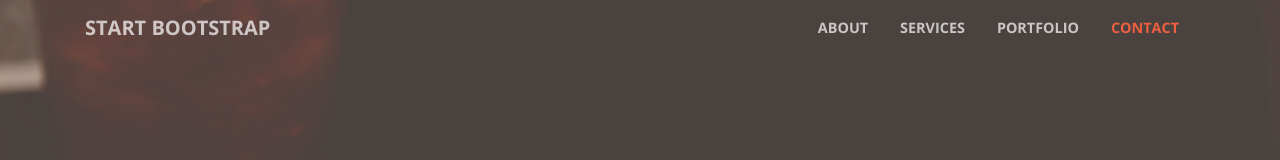
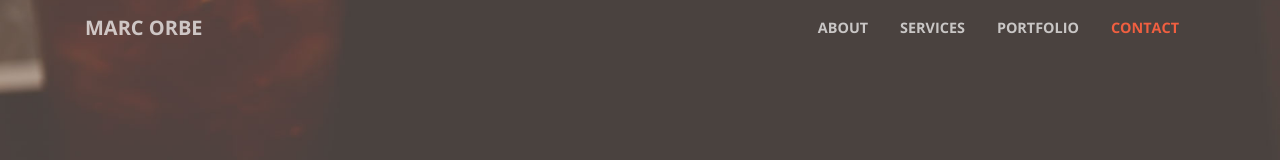
Before and after one commit to morbe/morbe.github.io, a website with bundled scripts: page index.html in a window 1280 px wide. Shown: the top 160 px of the page. Built offline with nearby package versions, Linux system fonts and the light colour scheme.

Commit message:
Index Name Change

```diff
--- a/index.html
+++ b/index.html
@@ -31,7 +31,7 @@
     <!-- Navigation -->
     <nav class="navbar navbar-expand-lg navbar-light fixed-top" id="mainNav">
       <div class="container">
-        <a class="navbar-brand js-scroll-trigger" href="#page-top">Start Bootstrap</a>
+        <a class="navbar-brand js-scroll-trigger" href="#page-top">Marc Orbe</a>
         <button class="navbar-toggler navbar-toggler-right" type="button" data-toggle="collapse" data-target="#navbarResponsive" aria-controls="navbarResponsive" aria-expanded="false" aria-label="Toggle navigation">
           <span class="navbar-toggler-icon"></span>
         </button>
```
